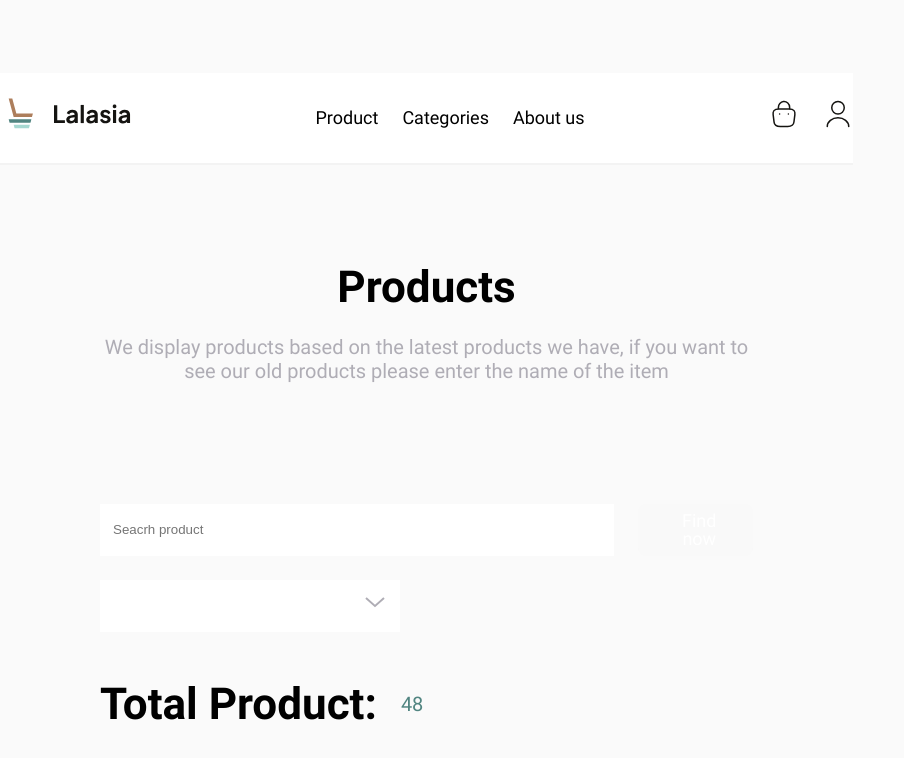
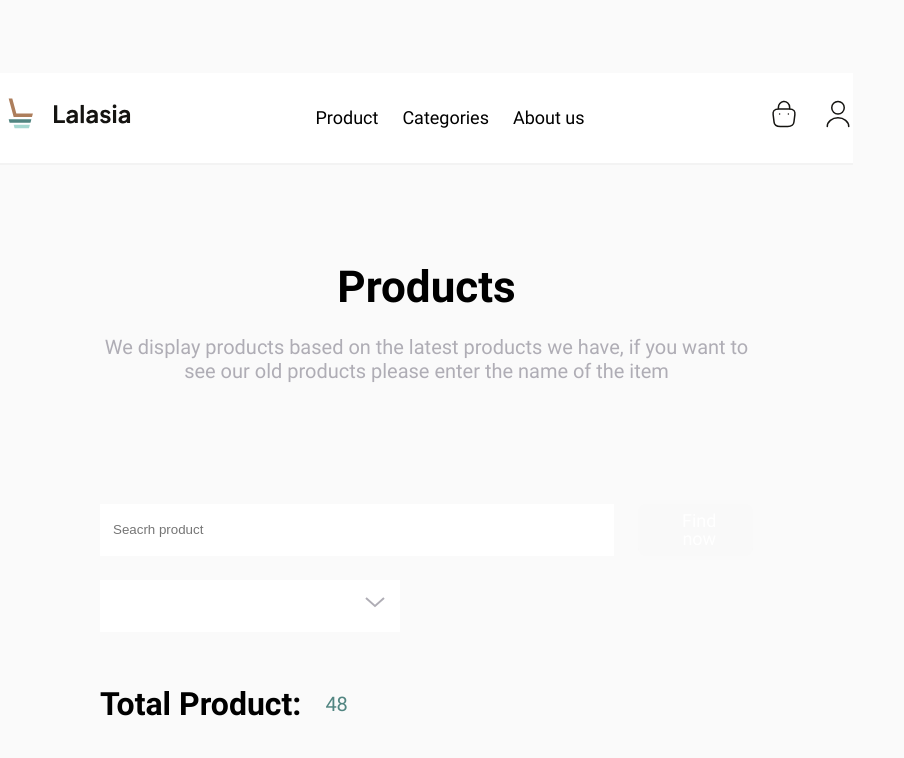
Before and after one commit to TakhirovBizhan/e-commerse, a React (Vite) app: page / in a window 1280 px wide. Shown: the top 758 px of the page, without its empty margins (0-904 px from the left). Built offline with nearby package versions, Linux system fonts and the light colour scheme.

Commit message:
fix: fixed text size

```diff
--- a/src/Features/Product_list/Product_list.module.css
+++ b/src/Features/Product_list/Product_list.module.css
@@ -7,3 +7,7 @@
     gap: 24px;
     align-items: center;
 }
+
+.count__text {
+    font-size: 32px ;
+}
--- a/src/Features/Product_list/Product_list.tsx
+++ b/src/Features/Product_list/Product_list.tsx
@@ -5,7 +5,7 @@ export const Product_list = () => {
   return (
     <div className={styles.container}>
         <div className={styles.count__block}>
-            <Text view='title' color='primary'>Total Product:</Text>
+            <Text view='title' color='primary' className={styles.count__text}>Total Product:</Text>
             <Text view='p-20' color='accent'>48</Text>
         </div>
     </div>
```
